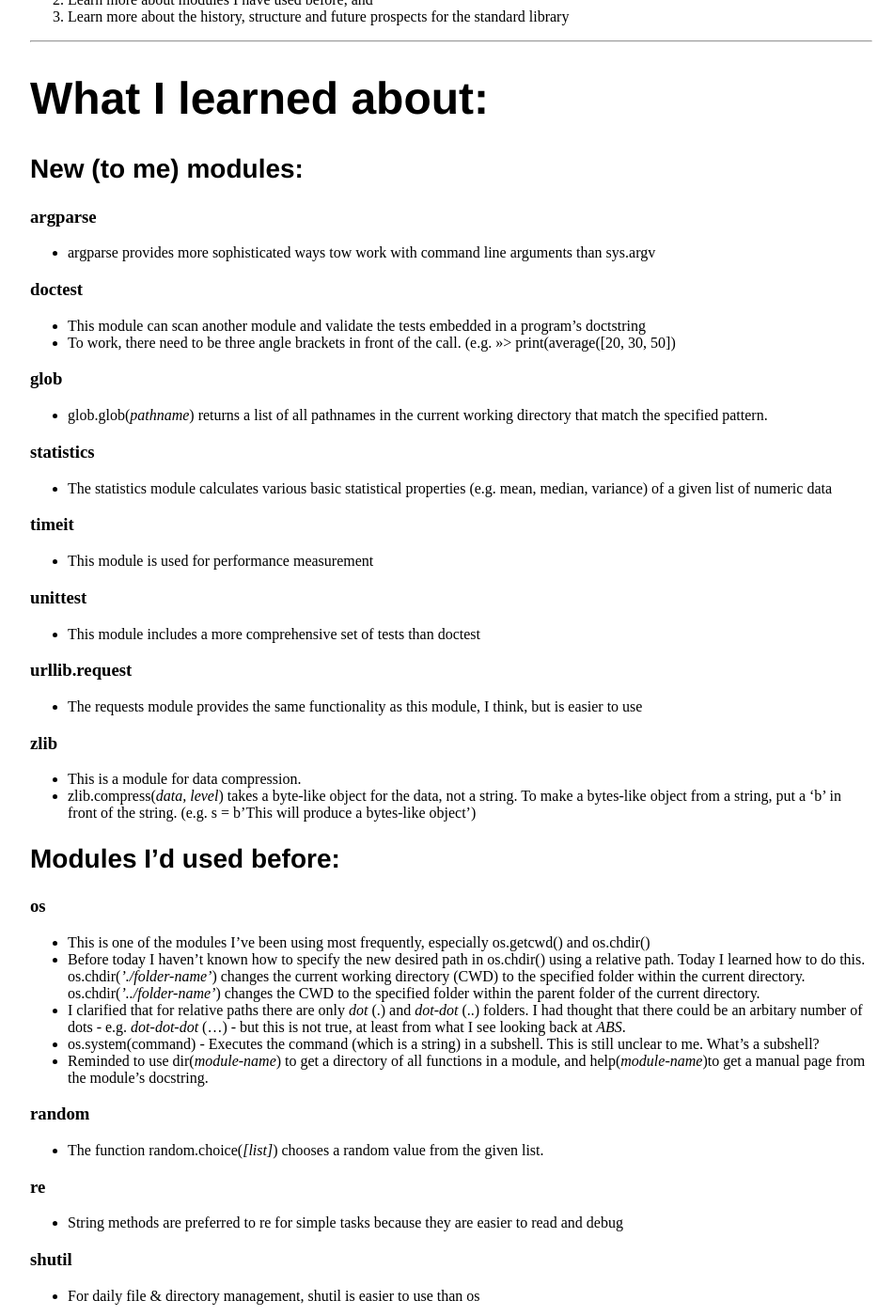
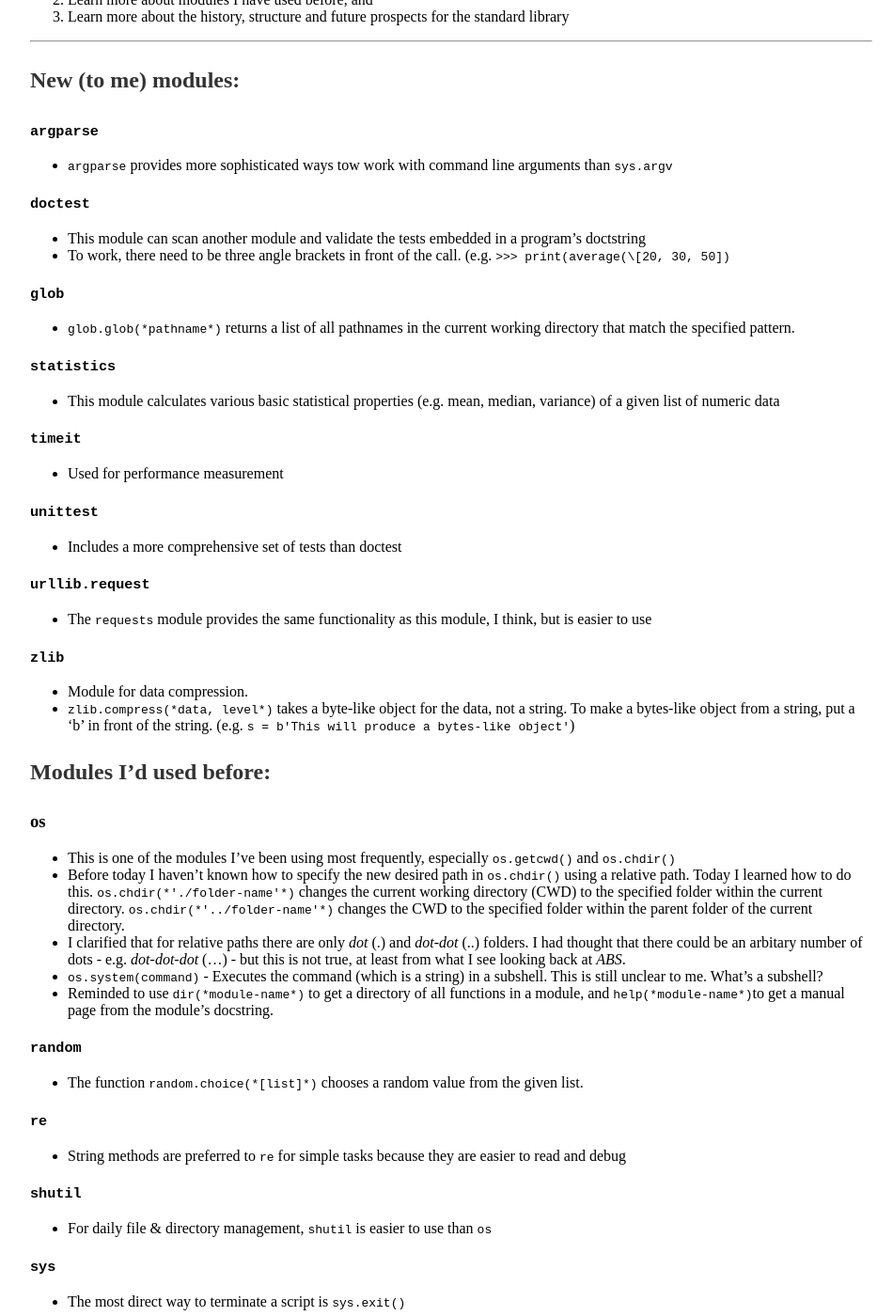
Before and after one commit to jchenj/jchenj.github.io, a Jekyll site: the page built from _posts/2019-12-17-brief-tour-python-standard-library-1.md, in a window 1280 px wide and 1400 px high, scrolled down 1034 px. Shown: the whole window at 94% size, without its empty margins (160-1110 px from the left). Built offline with Jekyll 4.4.1, drawn with Linux system fonts in a browser that asks for light colours; some of the changed text lies outside the part shown.

Commit message:
Update 2019-12-17-brief-tour-python-standard-library-1.md

```diff
--- a/_posts/2019-12-17-brief-tour-python-standard-library-1.md
+++ b/_posts/2019-12-17-brief-tour-python-standard-library-1.md
@@ -41,59 +37,53 @@ By going through this section, I'm looking forward to:
 2. Learn more about modules I have used before, and
 3. Learn more about the history, structure and future prospects for the standard library
 
+---
+**New (to me) modules:**
+### `argparse`
+* `argparse` provides more sophisticated ways tow work with command line arguments than `sys.argv`
 
----
-# What I learned about:
+### `doctest`
+* This module can scan another module and validate the tests embedded in a program's doctstring
+* To work, there need to be three angle brackets in front of the call. (e.g. `>>> print(average(\[20, 30, 50])`
 
-## New (to me) modules:
-### argparse
-* argparse provides more sophisticated ways tow work with command line arguments than sys.argv
+### `glob`
+* `glob.glob(*pathname*)` returns a list of all pathnames in the current working directory that match the specified pattern.
 
-### doctest
-* This module can scan another module and validate the tests embedded in a program's doctstring
-* To work, there need to be three angle brackets in front of the call. (e.g. >>> print(average(\[20, 30, 50])
+### `statistics`
+* This module calculates various basic statistical properties (e.g. mean, median, variance) of a given list of numeric data
 
-### glob
-* glob.glob(*pathname*) returns a list of all pathnames in the current working directory that match the specified pattern.
+### `timeit`
+* Used for performance measurement
 
-### statistics
-* The statistics module calculates various basic statistical properties (e.g. mean, median, variance) of a given list of numeric data
+### `unittest`
+* Includes a more comprehensive set of tests than doctest
 
-### timeit
-* This module is used for performance measurement
+### `urllib.request`
+* The `requests` module provides the same functionality as this module, I think, but is easier to use
 
-### unittest
-* This module includes a more comprehensive set of tests than doctest
+### `zlib`
+* Module for data compression.
+* `zlib.compress(*data, level*)` takes a byte-like object for the data, not a string. To make a bytes-like object from a string, put a 'b' in front of the string. (e.g. `s = b'This will produce a bytes-like object'`)
 
+**Modules I'd used before:**
+### os
+* This is one of the modules I've been using most frequently, especially `os.getcwd()` and `os.chdir()`
+* Before today I haven't known how to specify the new desired path in `os.chdir()` using a relative path. Today I learned how to do this. `os.chdir(*'./folder-name'*)` changes the current working directory (CWD) to the specified folder within the current directory. `os.chdir(*'../folder-name'*)` changes the CWD to the specified folder within the parent folder of the current directory.
+* I clarified that for relative paths there are only *dot* (.) and *dot-dot* (..) folders. I had thought that there could be an arbitary number of dots - e.g. *dot-dot-dot* (...) - but this is not true, at least from what I see looking back at *ABS*.
+* `os.system(command)` - Executes the command (which is a string) in a subshell. This is still unclear to me. What's a subshell?
+* Reminded to use `dir(*module-name*)` to get a directory of all functions in a module, and `help(*module-name*)`to get a manual page from the module's docstring.
 
-### urllib.request
-* The requests module provides the same functionality as this module, I think, but is easier to use
+### `random`
+* The function `random.choice(*[list]*)` chooses a random value from the given list.
 
-### zlib
-* This is a module for data compression.
-* zlib.compress(*data, level*) takes a byte-like object for the data, not a string. To make a bytes-like object from a string, put a 'b' in front of the string. (e.g. s = b'This will produce a bytes-like object')
+### `re`
+* String methods are preferred to `re` for simple tasks because they are easier to read and debug
 
+### `shutil`
+* For daily file & directory management, `shutil` is easier to use than `os`
 
-## Modules I'd used before:
-### os
-* This is one of the modules I've been using most frequently, especially os.getcwd() and os.chdir()
-* Before today I haven't known how to specify the new desired path in os.chdir() using a relative path. Today I learned how to do this. os.chdir(*'./folder-name'*) changes the current working directory (CWD) to the specified folder within the current directory. os.chdir(*'../folder-name'*) changes the CWD to the specified folder within the parent folder of the current directory.
-* I clarified that for relative paths there are only *dot* (.) and *dot-dot* (..) folders. I had thought that there could be an arbitary number of dots - e.g. *dot-dot-dot* (...) - but this is not true, at least from what I see looking back at *ABS*.
-* os.system(command) - Executes the command (which is a string) in a subshell. This is still unclear to me. What's a subshell?
-* Reminded to use dir(*module-name*) to get a directory of all functions in a module, and help(*module-name*)to get a manual page from the module's docstring.
-
-### random
-* The function random.choice(*[list]*) chooses a random value from the given list.
-
-### re
-* String methods are preferred to re for simple tasks because they are easier to read and debug
-
-### shutil
-* For daily file & directory management, shutil is easier to use than os
-
-### sys
-* The most direct way to terminate a script is sys.exit()
-
+### `sys`
+* The most direct way to terminate a script is `sys.exit()`
 
 ## History, structure & future prospects of the Python standard library:
 * The tutorial didn't address this explictly. I'll look to learn about this as I read more & go to events, talk to people, etc.
```
Also changed, not shown: other parts of _posts/2019-12-17-brief-tour-python-standard-library-1.md (+21 -25 lines).
